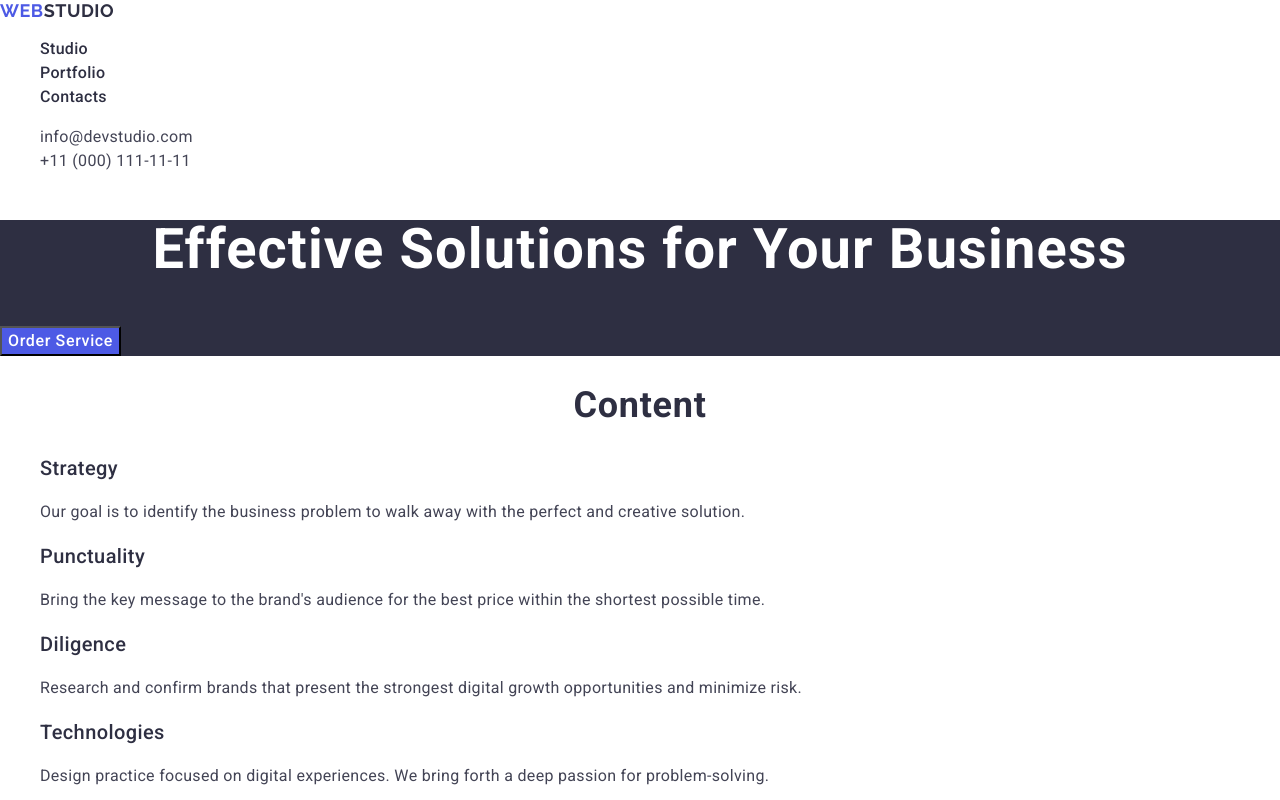
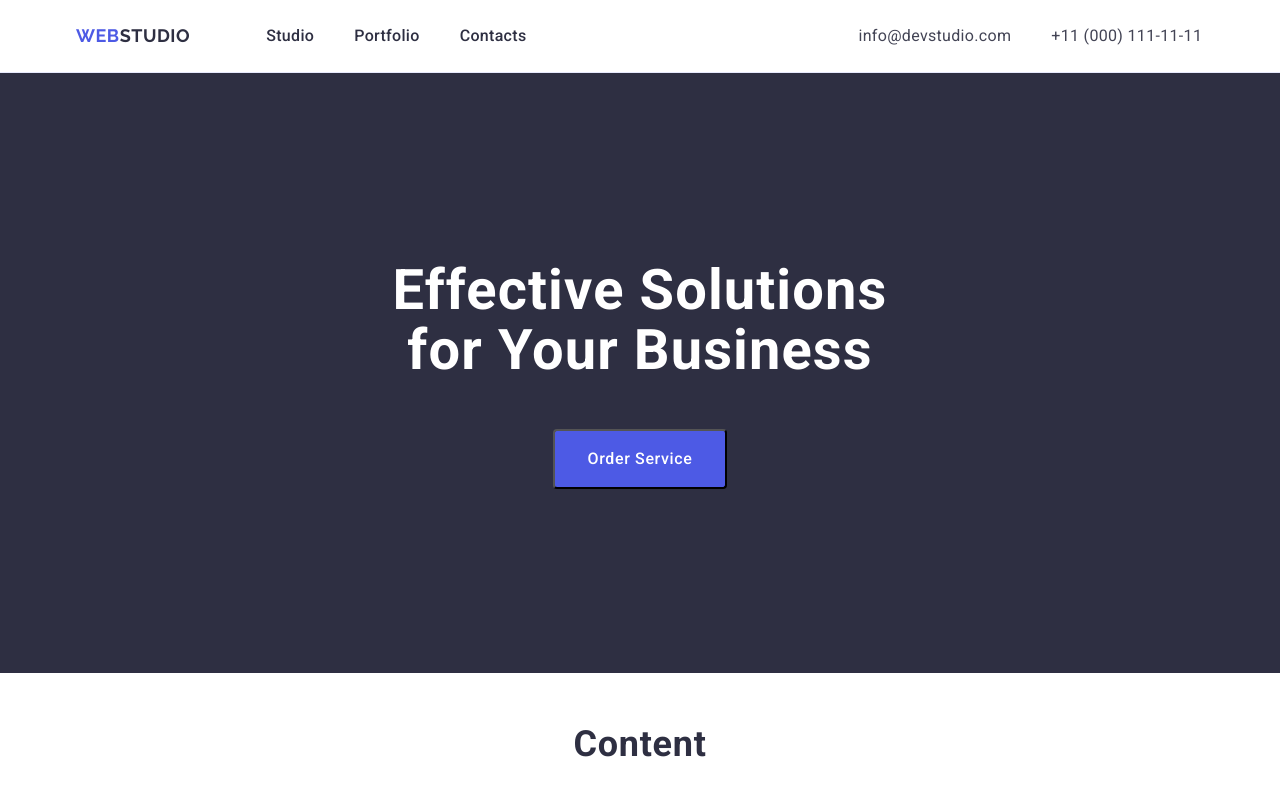
Before and after one commit to compotelover/goit-markup-hw-03, a plain HTML site: page index.html in a window 1280 px wide. Shown: the top 800 px of the page. Drawn offline with nearby package versions, Linux system fonts and the light colour scheme.

Commit message:
first-all
first but not last

```diff
--- a/css/styles.css
+++ b/css/styles.css
@@ -8,8 +8,92 @@ header {
     background-color: white;
 }
 
+h1, h2, h3, h4, h5, h6, p {
+    margin: 0px;
+}
+
+ul, ol {
+    margin: 0;
+    padding-left: 0;
+    list-style-type: none;
+}
+
 a {
     text-decoration: none;
+}
+
+img {
+    display: block;
+}
+
+p {
+    font-family: 'Roboto', sans-serif;
+    font-size: 16px;
+    font-style: normal;
+    font-weight: 400;
+    line-height: 0.67;
+    letter-spacing: 0.32px;
+}
+
+.header {
+    border-bottom: 1px solid #E7E9FC;
+    background-color: white;
+}
+
+.container {
+    max-width: 1158px;
+    padding: 0 15px;
+    margin: 0 auto;
+}
+
+.display-container {
+    display: flex;
+}
+
+.nav {
+    display: flex;
+    align-items: center;
+}
+
+.nav-list {
+    display: flex;
+    gap: 40px;
+}
+
+.header-address {
+    font-style: normal;
+    line-height: 1.5;
+    letter-spacing: 0.02em;
+    display: flex;
+    margin-left: 332px;
+    align-items: center;
+}
+
+.address-list {
+    display: flex;
+    gap: 40px;
+}
+
+.fst-section-container {
+    height: 600px;
+    width: 1440px;
+}
+
+.list-heading {
+    color: #2E2F42;
+    font-family: 'Roboto', sans-serif;
+    font-size: 20px;
+    font-style: normal;
+    font-weight: 500;
+    line-height: 1.2;
+    letter-spacing: 0.4px;
+    margin-top: 32px;
+    margin-bottom: 8px;
+    text-align: center;
+}
+
+.content-list-heading {
+    text-align: left;
 }
 
 .section-heading {
@@ -22,38 +106,40 @@ a {
     line-height: 1.11;
     letter-spacing: 0.72px;
     text-transform: capitalize;
+    display: block;
 }
 
-.h3-team {
-    text-align: center;
+.snd-section-h {
+    padding-top: 52px;
 }
 
-.list-heading {
-    color: #2E2F42;
-    font-family: 'Roboto', sans-serif;
-    font-size: 20px;
-    font-style: normal;
-    font-weight: 500;
-    line-height: 1.2;
-    letter-spacing: 0.4px;
+.snd-section-ul {
+    display: flex;
+}
+
+.snd-section-item {
+    padding-top: 68px;
+    padding-bottom: 120px;
+    margin-left: auto;
+}
+
+.trd-section-h {
+    padding-top: 120px;
+}
+
+.trd-section-item {
+    padding-bottom: 120px;
 }
 
 .p-list {
-    line-height: 1.5
+    line-height: 1.5;
+    width: 264px;
 }
 
 .p-team {
     text-align: center;
-    line-height: 1.5
-}
-
-p {
-    font-family: 'Roboto', sans-serif;
-    font-size: 16px;
-    font-style: normal;
-    font-weight: 400;
-    line-height: 0.67;
-    letter-spacing: 0.32px;
+    line-height: 1.5;
+    padding-bottom: 32px;
 }
 
 .logo-web {
@@ -65,6 +151,7 @@ p {
     line-height: 1.17;
     letter-spacing: 0.54px;
     text-transform: uppercase;
+    margin-right: 76px;
 }
 
 .logo-studio {
@@ -86,17 +173,13 @@ p {
     font-weight: 500;
     line-height: 1.5;
     letter-spacing: 0.02em;
+    padding: 24px 0;
+    display: block;
 }
 
 .nav-link:hover,
 .nav-link:focus {
     color: #404bbf;
-}
-
-.header-address {
-    font-style: normal;
-    line-height: 1.5;
-    letter-spacing: 0.02em
 }
 
 .header-address:hover,
@@ -113,10 +196,6 @@ p {
     color: #404bbf;
 }
 
-ul {
-    list-style-type: none;
-}
-
 .section-heading-first {
     color: #FFF;
     text-align: center;
@@ -126,6 +205,8 @@ ul {
     font-weight: 700;
     line-height: 1.07;
     letter-spacing: 1.12px;
+    margin-left: auto;
+    padding-top: 188px;
 }
 
 .class-button {
@@ -138,6 +219,12 @@ ul {
     line-height: 1.5;
     letter-spacing: 0.04em;
     cursor: pointer;
+    display: flex;
+    padding: 16px 32px;
+    border-radius: 4px;
+    margin-left: auto;
+    margin-right: auto;
+    margin-top: 48px;
 }
 
 .class-button:hover,
@@ -150,19 +237,25 @@ ul {
 }
 
 .team-list {
-    background-color: white;
+    display: flex;
+    gap: 24px;
+}
+
+.li-section-third {
+    background-color: #FFFFFF;
+    margin-bottom: 120px;
 }
 
 .section-first {
-        background-color: #2E2F42;
+    background-color: #2E2F42;
 }
 
 .section-third {
     background-color: #F4F4FD;
 }
 
-.li-section-third {
-    background-color: #FFFFFF;
+.trd-section-h {
+    margin-bottom: 72px;
 }
 
 .heading-portfolio {
@@ -173,14 +266,19 @@ ul {
     font-weight: 500;
     line-height: 1.2;
     letter-spacing: 0.02em;
+    padding-top: 32px;
+    margin-bottom: 8px;
 }
 
 .p-port {
     line-height: 1.5;
+    padding-bottom: 32px;
 }
 
 .footer {
     background-color: #2e2f42;
+    padding-top: 140px;
+    padding-bottom: 100px;
 }
 
 .logo-studio-footer {
@@ -190,4 +288,13 @@ ul {
 .p-footer {
     line-height: 1.5;
     color: #f4f4fd;
+    width: 264px;
+    margin-top: 17.5px;
 }
+
+.fth-sec-ul {
+    display: flex;
+    flex-wrap: wrap;
+    column-gap: 24px;
+    row-gap: 48px;
+}
--- a/index.html
+++ b/index.html
@@ -17,19 +17,20 @@
     />
   </head>
   <body>
-    <header>
-      <nav>
+    <header class="header">
+      <div class="container display-container">
+        <nav class="nav">
           <a href="./index.html" class="logo-web"
             >Web<span class="logo-studio">Studio</span></a
           >
-        <ul>
+          <ul class="nav-list">
             <li><a href="./index.html" class="nav-link">Studio</a></li>
             <li><a href="" class="nav-link">Portfolio</a></li>
             <li><a href="" class="nav-link">Contacts</a></li>
           </ul>
         </nav>
         <address class="header-address">
-        <ul>
+          <ul class="address-list">
             <li>
               <a href="mailto:info@devstudio.com" class="address-link">
                 info@devstudio.com
@@ -42,49 +43,56 @@
             </li>
           </ul>
         </address>
+      </div>
     </header>
     <main>
       <section class="section-first">
+        <div class="container fst-section-container">
           <h1 class="section-heading-first">
-          Effective Solutions for Your Business
+            Effective Solutions <br />
+            for Your Business
           </h1>
           <button type="button" class="class-button">Order Service</button>
+        </div>
       </section>
       <section class="section-second">
-        <h2 class="section-heading">Content</h2>
-        <ul>
-          <li>
-            <h3 class="list-heading">Strategy</h3>
+        <div class="container snd-section-container">
+          <h2 class="section-heading snd-section-h">Content</h2>
+          <ul class="snd-section-ul">
+            <li class="snd-section-item">
+              <h3 class="list-heading content-list-heading">Strategy</h3>
               <p class="p-list">
-              Our goal is to identify the business problem to walk away with the
-              perfect and creative solution.
+                Our goal is to identify the business problem to walk away with
+                the perfect and creative solution.
               </p>
-          </li>
-          <li>
-            <h3 class="list-heading">Punctuality</h3>
+            </li class="snd-section-item">
+            <li class="snd-section-item">
+              <h3 class="list-heading content-list-heading">Punctuality</h3>
               <p class="p-list">
                 Bring the key message to the brand's audience for the best price
                 within the shortest possible time.
               </p>
             </li>
-          <li>
-            <h3 class="list-heading">Diligence</h3>
+            <li class="snd-section-item">
+              <h3 class="list-heading content-list-heading">Diligence</h3>
               <p class="p-list">
                 Research and confirm brands that present the strongest digital
                 growth opportunities and minimize risk.
               </p>
             </li>
-          <li>
-            <h3 class="list-heading">Technologies</h3>
+            <li class="snd-section-item">
+              <h3 class="list-heading content-list-heading">Technologies</h3>
               <p class="p-list">
                 Design practice focused on digital experiences. We bring forth a
                 deep passion for problem-solving.
               </p>
             </li>
           </ul>
+        </div>
       </section>
       <section class="section-third">
-        <h2 class="section-heading">Our Team</h2>
+        <div class="container">
+          <h2 class="section-heading trd-section-h">Our Team</h2>
           <ul class="team-list">
             <li class="li-section-third">
               <img
@@ -127,10 +135,12 @@
               <p class="p-team">UI Designer</p>
             </li>
           </ul>
+        </div>
       </section>
       <section class="section-fourth">
-        <h2 class="section-heading">Our Portfolio</h2>
-        <ul>
+        <div class="container">
+          <h2 class="section-heading trd-section-h">Our Portfolio</h2>
+          <ul class="fth-sec-ul">
             <li>
               <img
                 src="./images/banking-app.jpg"
@@ -161,7 +171,7 @@
               <h3 class="heading-portfolio">Meditation App</h3>
               <p class="p-port">App</p>
             </li>
-          <li>
+            <li class="trd-section-item">
               <img
                 src="./images/taxi-service.jpg"
                 alt="Driving the car"
@@ -171,7 +181,7 @@
               <h3 class="heading-portfolio">Taxi Service</h3>
               <p class="p-port">Marketing</p>
             </li>
-          <li>
+            <li class="trd-section-item">
               <img
                 src="./images/screen-illustrations.jpg"
                 alt="Screen Illustrations"
@@ -181,7 +191,7 @@
               <h3 class="heading-portfolio">Screen Illustrations</h3>
               <p class="p-port">Design</p>
             </li>
-          <li>
+            <li class="trd-section-item">
               <img
                 src="./images/online-courses.jpg"
                 alt="Girl looking at phone"
@@ -192,16 +202,19 @@
               <p class="p-port">Marketing</p>
             </li>
           </ul>
+        </div>
       </section>
     </main>
     <footer class="footer">
+      <div class="container">
         <a href="./index.html" class="logo-web">
           Web<span class="logo-studio-footer">Studio</span>
         </a>
         <p class="p-footer">
-        Increase the flow of customers and sales for your business with digital
-        marketing & growth solutions.
+          Increase the flow of customers and sales for your business with
+          digital marketing & growth solutions.
         </p>
+      </div>
     </footer>
   </body>
 </html>
```
Lines whose indentation alone changed are shown as unchanged.
